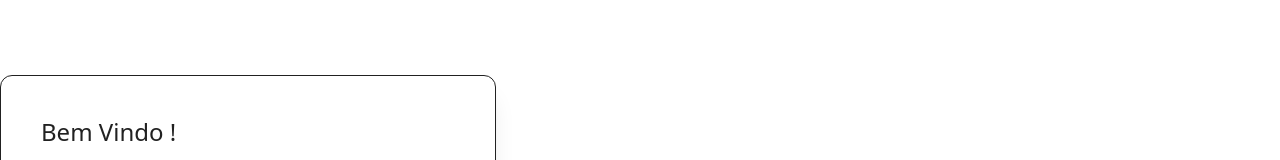
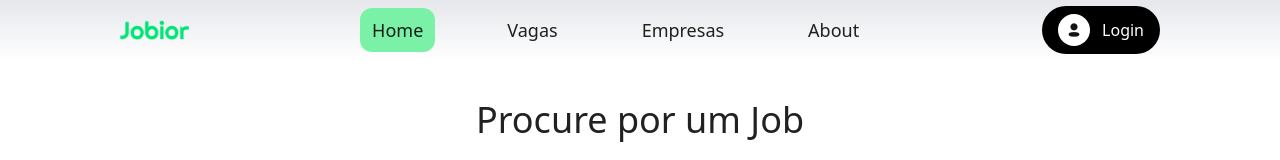
Before and after one commit to Trabalho-Tic/Tic-Site-de-vagas-de-emprego-, a React (Vite) app in the folder Frontend/TicFrontend/: page / in a window 1280 px wide. Shown: the top 160 px of the page. Built offline with nearby package versions, Linux system fonts and the light colour scheme; no server answers.

Commit message:
feat(Home) Integrando o back com o front para buscar 6 vagas

```diff
--- a/Frontend/TicFrontend/src/Pages/Home.jsx
+++ b/Frontend/TicFrontend/src/Pages/Home.jsx
@@ -1,4 +1,5 @@
-import React from "react"
+import React, { useState, useEffect } from "react"
+import useApi from "../api/Api";
 import Header from "../components/Header"
 import Footer from "../components/Footer";
 import Input from "../components/input"
@@ -9,6 +10,22 @@ import frame from "../assets/Frame 569.png"
 import bg from "../assets/backgroundhome.png";
 
 function Vagas() {
+    const [vagas, setVagas] = useState([])
+
+    useEffect(() => {
+        async function fetchVagas() {
+            try {
+            const vaga = await useApi({ endpoint: "/vaga" });
+            setVagas(vaga);
+            } catch (error) {
+            console.error("Erro ao buscar vagas:", error);
+            }
+        }
+
+        fetchVagas();
+    }, []);
+
+
     return (
         <>
             <Header />
@@ -23,12 +40,11 @@ function Vagas() {
             <section className="bg-gradient-to-t to-white from-gray-100 sm:px-0 lg:px-25 py-15 flex flex-col items-center">
                 <p className="text-3xl text-center font-semibold px-1 pb-6">Vagas abertas recentemente</p>
                 <div className="grid grid-cols-1 sm:grid-cols-2 lg:grid-cols-3 gap-5">
-                    <Card  />
-                    <Card  />
-                    <Card  />
-                    <Card  />
-                    <Card  />
-                    <Card  />
+                    {
+                        vagas.map((vaga) => (
+                            <Card vaga={vaga} />
+                        ))
+                    }
                 </div>
             </section>
             <section
--- a/Frontend/TicFrontend/src/Pages/Register.jsx
+++ b/Frontend/TicFrontend/src/Pages/Register.jsx
@@ -179,7 +179,7 @@ function Register() {
 
         <p className="flex justify-center gap-2">
           Já possui uma conta?
-          <Link className="text-black font-bold" to={"/"}>
+          <Link className="text-black font-bold" to={"/login"}>
             Login
           </Link>
         </p>
--- a/Frontend/TicFrontend/src/api/Api.jsx
+++ b/Frontend/TicFrontend/src/api/Api.jsx
@@ -1,13 +1,10 @@
 async function useApi({ endpoint, method = "GET", body = null }) {
     const API_BASE = "http://localhost:8000";
-
-    const token = localStorage.getItem("token");
 
     const options = {
       method,
       headers: {
         "Content-Type": "application/json",
-        ...(token ? { Authorization: `Bearer ${token}` } : {}),
       },
     };
 
--- a/Frontend/TicFrontend/src/components/Card.jsx
+++ b/Frontend/TicFrontend/src/components/Card.jsx
@@ -2,7 +2,7 @@ import React from "react"
 import { Link, useNavigate } from "react-router-dom"
 import Logo from "../assets/js moderno.webp"
 
-function Card() {
+function Card({ vaga }) {
     const navigate = useNavigate()
 
     return (
@@ -11,7 +11,7 @@ function Card() {
                 <img className="h-10 w-10 rounded-4xl" src={Logo} alt="" />
                 <p className="text-sm text-gray-400">Meta Company</p>
             </div>
-            <p className="text-xl font-medium pb-2">Product Design</p>
+            <p className="text-xl font-medium pb-2">{vaga.nome}</p>
             <p className="text-sm text-gray-500 pb-6">Porto, Portugal <span className="text-sm text-black font-medium">(On site)</span></p>
             <div onClick={(e) => e.stopPropagation()} className="flex gap-3">
                 <button onClick={() => navigate("/inscreve")} className="text-sm text-green-400 px-3 py-1 rounded-3xl border-1 border-green-400 transition-all duration-400 hover:bg-green-500 hover:text-black font-medium">Enviar Candidatura</button>
--- a/Frontend/TicFrontend/src/components/Header.jsx
+++ b/Frontend/TicFrontend/src/components/Header.jsx
@@ -10,14 +10,14 @@ function Header() {
         <header className="flex flex-col sm:flex-row justify-between items-center sm:px-10 lg:px-30 bg-gradient-to-t from-white to-gray-200 h-15">
             <img className="h-5 hidden sm:flex" src={logo} alt="" />
             <nav className="flex py-5 sm:py-0 gap-2 sm:gap-15">
-                <NavLink to={"/home"} className={({ isActive }) => isActive ? "text-lg bg-green-300 rounded-xl py-2 px-3 font-medium transition-all duration-400 hover:text-gray-200" : "text-lg font-medium py-2 px-3 transition-all duration-400 hover:text-gray-200"}>Home</NavLink>
+                <NavLink to={"/"} className={({ isActive }) => isActive ? "text-lg bg-green-300 rounded-xl py-2 px-3 font-medium transition-all duration-400 hover:text-gray-200" : "text-lg font-medium py-2 px-3 transition-all duration-400 hover:text-gray-200"}>Home</NavLink>
                 <NavLink to={"/vagas"} className={({ isActive }) => isActive ? "text-lg bg-green-300 rounded-xl py-2 px-3 font-medium transition-all duration-400 hover:text-gray-200" : "text-lg font-medium py-2 px-3 transition-all duration-400 hover:text-gray-200"}>Vagas</NavLink>
                 <NavLink to={"/empresas"} className={({ isActive }) => isActive ? "text-lg bg-green-300 rounded-xl py-2 px-3 font-medium transition-all duration-400 hover:text-gray-200" : "text-lg font-medium py-2 px-3 transition-all duration-400 hover:text-gray-200"}>Empresas</NavLink>
-                <NavLink to={"/"} className={({ isActive }) => isActive ? "text-lg bg-green-300 rounded-xl py-2 px-3 font-medium transition-all duration-400 hover:text-gray-200" : "text-lg font-medium py-2 px-3 transition-all duration-400 hover:text-gray-200"}>About</NavLink>
+                <NavLink to={"/login"} className={({ isActive }) => isActive ? "text-lg bg-green-300 rounded-xl py-2 px-3 font-medium transition-all duration-400 hover:text-gray-200" : "text-lg font-medium py-2 px-3 transition-all duration-400 hover:text-gray-200"}>About</NavLink>
             </nav>
-            <Link className="hidden sm:flex items-center gap-3 bg-black text-white px-2 lg:px-4 py-2 transition-all duration-500 hover:bg-gray-500 rounded-4xl">
+            <Link to="/login" className="hidden sm:flex items-center gap-3 bg-black text-white px-2 lg:px-4 py-2 transition-all duration-500 hover:bg-gray-500 rounded-4xl">
                 <img className="w-8 bg-white rounded-4xl p-2" src={profile} alt="" />
-                <p className="hidden lg:flex">Account</p>
+                <p className="hidden lg:flex">Login</p>
             </Link>
         </header>
     )
--- a/Frontend/TicFrontend/src/routes.jsx
+++ b/Frontend/TicFrontend/src/routes.jsx
@@ -8,11 +8,11 @@ import Company from "./Pages/Companies";
 
 const routes = createBrowserRouter([
     {
-        path: '/',
+        path: '/login',
         element: <Login />
     },
     {
-        path: '/home',
+        path: '/',
         element: <Home />
     },
     {
```
